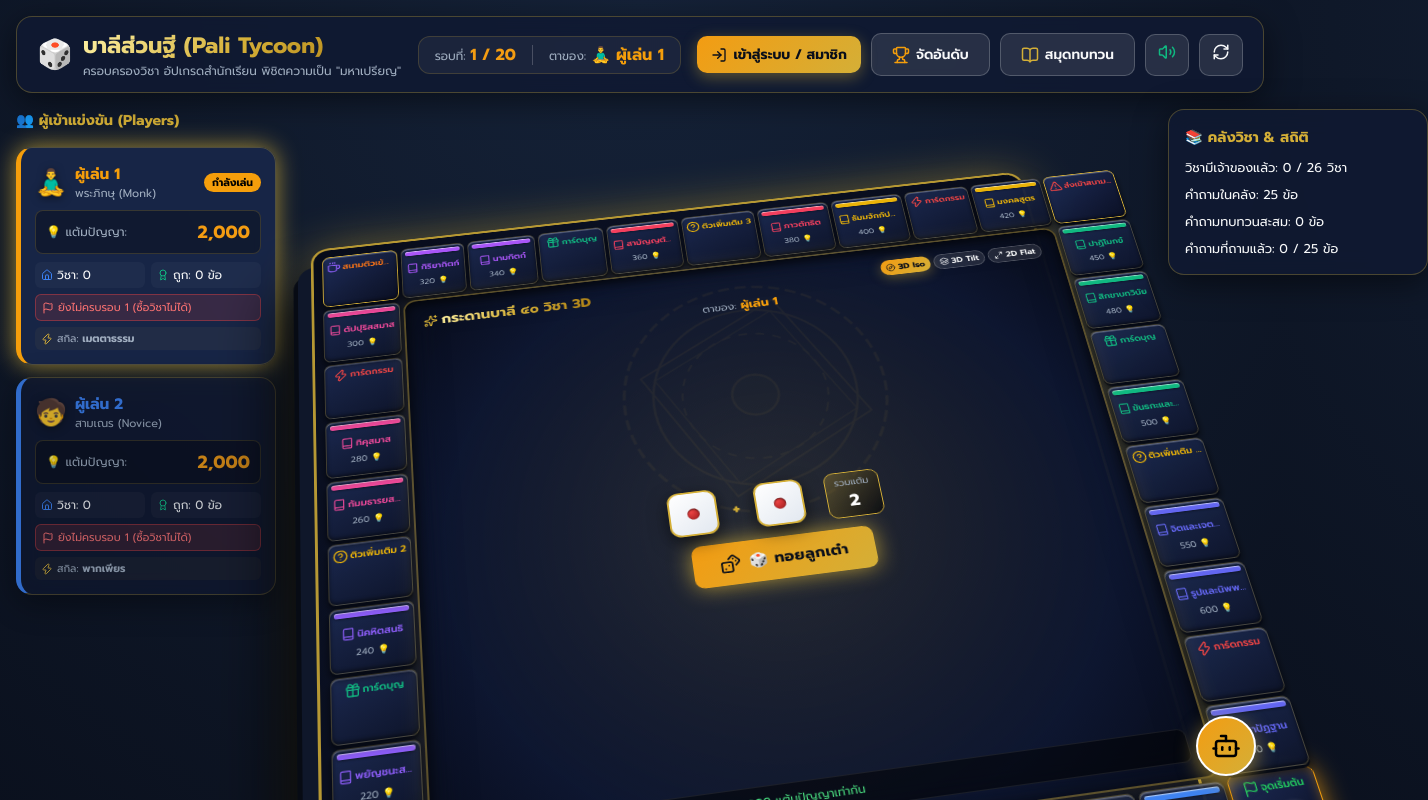
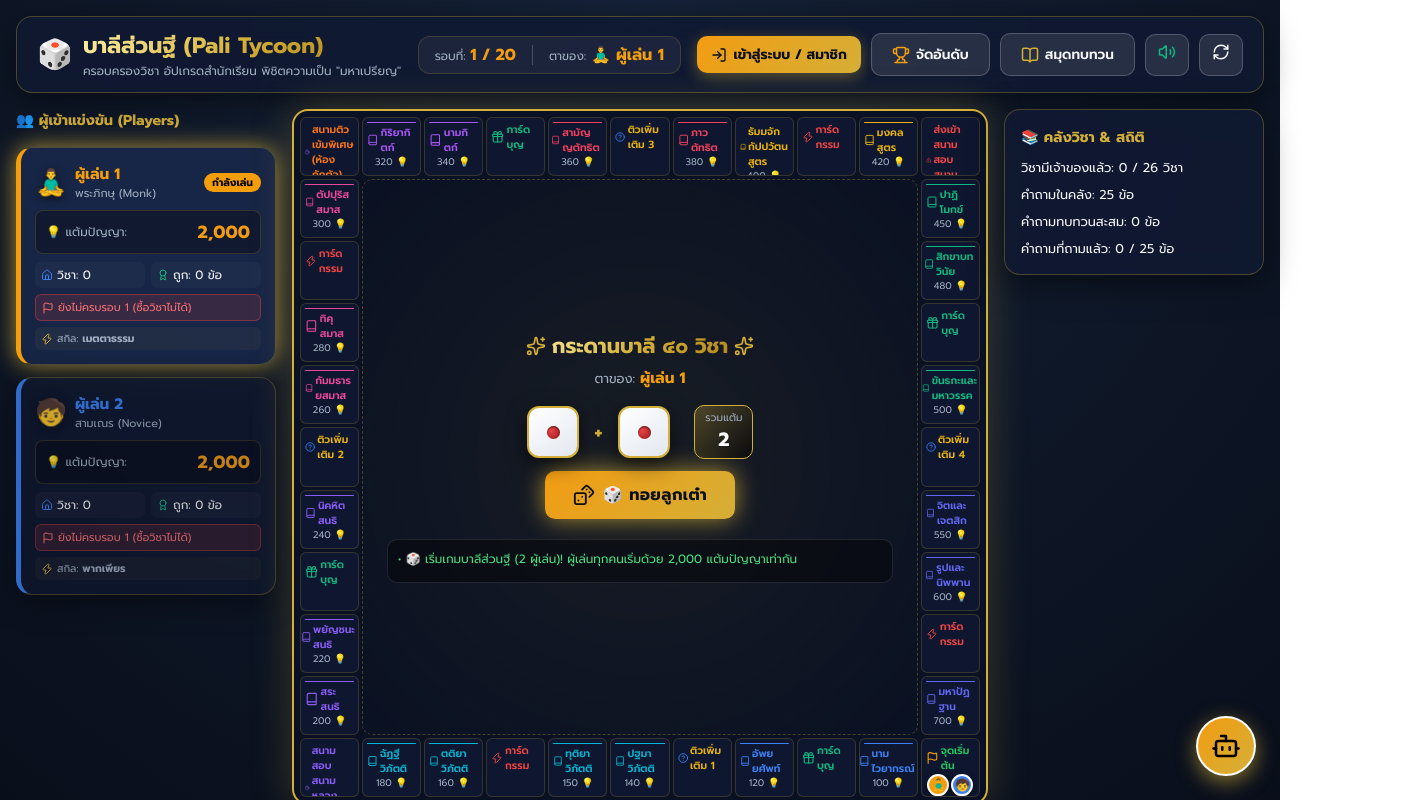
Before and after one commit to purinut357159-droid/pali, a React (Vite) app: page / in a window 1280 px wide. Both pictures are taken after a click on the button "เริ่มการแข่งขันบาลี". Shown: the top 800 px of the page, 1428 px wide, since content can reach past the window. Built offline with nearby package versions, Linux system fonts and the light colour scheme.

Commit message:
Revert board visuals back to original clean flat design

```diff
--- a/src/components/Board.tsx
+++ b/src/components/Board.tsx
@@ -1,4 +1,4 @@
-import React, { useState } from 'react';
+import React from 'react';
 import type { BoardTile, Player, GameLog } from '../types/game';
 import { DiceRoller } from './DiceRoller';
 import { checkPropertyCombo } from '../utils/comboEngine';
@@ -12,9 +12,6 @@ import {
   Sparkles,
   Zap,
   AlertTriangle,
-  Layers,
-  Maximize2,
-  Compass,
 } from 'lucide-react';
 
 interface Props {
@@ -29,8 +26,6 @@ interface Props {
   logs: GameLog[];
 }
 
-type ViewMode = '3d-iso' | '3d-tilt' | '2d';
-
 export const Board: React.FC<Props> = ({
   tiles,
   players,
@@ -42,20 +37,18 @@ export const Board: React.FC<Props> = ({
   dice,
   logs,
 }) => {
-  const [viewMode, setViewMode] = useState<ViewMode>('3d-iso');
-
   const getTileIcon = (tile: BoardTile) => {
     switch (tile.type) {
       case 'start':
-        return <Flag size={16} color="#22c55e" />;
+        return <Flag size={16} color="#f59e0b" />;
       case 'boon':
         return <Gift size={16} color="#10b981" />;
       case 'karma':
         return <Zap size={16} color="#ef4444" />;
       case 'quiz':
-        return <HelpCircle size={16} color="#eab308" />;
+        return <HelpCircle size={16} color="#3b82f6" />;
       case 'exam':
-        return <Award size={16} color="#f97316" />;
+        return <Award size={16} color="#ec4899" />;
       case 'rest':
         return <Coffee size={16} color="#8b5cf6" />;
       case 'goto_jail':
@@ -78,94 +71,22 @@ export const Board: React.FC<Props> = ({
     }
   };
 
-  const getBuildingVisual = (level: number = 0, owner: Player) => {
-    switch (level) {
-      case 1:
   return (
-          <div
-            className="tile-3d-building-badge"
-            style={{ background: `linear-gradient(135deg, ${owner.color}, #b45309)`, color: '#fff' }}
-            title="🛖 กุฏิเรียน (Level 1)"
-          >
-            <span>🛖</span> {owner.name.substring(0, 3)}
-          </div>
-        );
-      case 2:
-        return (
-          <div
-            className="tile-3d-building-badge"
-            style={{ background: `linear-gradient(135deg, ${owner.color}, #0284c7)`, color: '#fff' }}
-            title="🏛️ ศาลาการเปรียญ (Level 2)"
-          >
-            <span>🏛️</span> {owner.name.substring(0, 3)}
-          </div>
-        );
-      case 3:
-        return (
-          <div
-            className="tile-3d-building-badge"
-            style={{ background: `linear-gradient(135deg, ${owner.color}, #d97706)`, color: '#fff' }}
-            title="🏯 พระมหาเจดีย์ (Level 3)"
-          >
-            <span>🏯</span> {owner.name.substring(0, 3)}
-          </div>
-        );
-      case 4:
-        return (
-          <div
-            className="tile-3d-building-badge"
-            style={{ background: `linear-gradient(135deg, #fbbf24, #ef4444)`, color: '#000', border: '1px solid #ffd700' }}
-            title="👑 สำนักเรียนหลวง (Level 4 สูงสุด)"
-          >
-            <span>👑</span> {owner.name.substring(0, 3)}
-          </div>
-        );
-      default:
-        return (
-          <div
-            className="tile-3d-building-badge"
-            style={{ background: owner.color, color: '#000' }}
-            title={`📜 เจ้าของ: ${owner.name}`}
-          >
-            <span>📜</span> {owner.name.substring(0, 4)}
-          </div>
-        );
-    }
-  };
-
-  const viewClass =
-    viewMode === '3d-iso'
-      ? 'board-view-3d-iso'
-      : viewMode === '3d-tilt'
-      ? 'board-view-3d-tilt'
-      : 'board-view-2d';
-
-  return (
-    <div className="board-3d-wrapper">
-      <div className={`board-container ${viewClass}`}>
+    <div className="board-container">
       {tiles.map((tile) => {
         const playersOnTile = players.filter((p) => p.position === tile.id);
-          const isCurrentPlayerHere = currentTurnPlayer.position === tile.id;
         const owner = players.find((p) => p.id === tile.ownerId);
         const combo = owner ? checkPropertyCombo(tiles, tile, owner.id) : null;
-          const isCorner = tile.id === 0 || tile.id === 10 || tile.id === 20 || tile.id === 30;
 
         return (
           <div
             key={tile.id}
-              className={`board-tile ${isCurrentPlayerHere ? 'board-tile-active-player' : ''}`}
+            className="board-tile"
             style={{
               ...getTilePositionStyle(tile.id),
-                borderColor: isCurrentPlayerHere
-                  ? '#f59e0b'
-                  : owner
-                  ? owner.color
-                  : isCorner
-                  ? 'var(--primary-gold)'
-                  : 'rgba(212, 175, 55, 0.25)',
-                background: isCorner
-                  ? 'linear-gradient(145deg, rgba(30, 45, 90, 0.95), rgba(10, 15, 35, 0.98))'
-                  : undefined,
+              borderColor: owner ? owner.color : 'rgba(212, 175, 55, 0.2)',
+              position: 'relative',
+              boxShadow: combo?.hasCombo ? '0 0 10px rgba(245, 158, 11, 0.4)' : undefined,
             }}
             onClick={() => onTileClick(tile)}
           >
@@ -180,10 +101,10 @@ export const Board: React.FC<Props> = ({
                   color: '#fff',
                   fontSize: '0.52rem',
                   fontWeight: 800,
-                    padding: '1px 4px',
+                  padding: '1px 3px',
                   borderRadius: '4px',
-                    boxShadow: '0 0 6px rgba(245, 158, 11, 0.9)',
-                    zIndex: 10,
+                  boxShadow: '0 0 5px rgba(245, 158, 11, 0.8)',
+                  zIndex: 2,
                 }}
                 title={`🔥 คอมโบ x${combo.multiplier}: ${combo.reasons.join(' และ ')}`}
               >
@@ -198,9 +119,9 @@ export const Board: React.FC<Props> = ({
               />
             )}
 
-              <div style={{ display: 'flex', alignItems: 'center', gap: '2px', fontWeight: 600, marginTop: '2px' }}>
+            <div style={{ display: 'flex', alignItems: 'center', gap: '2px', fontWeight: 600 }}>
               {getTileIcon(tile)}
-                <span style={{ color: tile.color || '#fff', fontSize: '0.65rem', whiteSpace: 'nowrap', overflow: 'hidden', textOverflow: 'ellipsis', maxWidth: '58px' }}>
+              <span style={{ color: tile.color || '#fff', fontSize: '0.65rem' }}>
                 {tile.name}
               </span>
             </div>
@@ -211,20 +132,31 @@ export const Board: React.FC<Props> = ({
               </div>
             )}
 
-              {owner && getBuildingVisual(tile.upgradeLevel, owner)}
+            {owner && (
+              <div
+                style={{
+                  fontSize: '0.55rem',
+                  background: owner.color,
+                  color: '#000',
+                  padding: '1px 4px',
+                  borderRadius: '4px',
+                  fontWeight: 700,
+                  marginTop: '1px',
+                }}
+              >
+                {owner.name.substring(0, 4)} {tile.upgradeLevel ? `★${tile.upgradeLevel}` : ''}
+              </div>
+            )}
 
-              {/* 3D Player Tokens on Pedestals */}
             <div className="tile-tokens">
               {playersOnTile.map((p) => (
-                  <div key={p.id} className="player-token-pedestal">
                 <div
+                  key={p.id}
                   className={`player-token ${p.id === movingPlayerId ? 'jumping-token' : 'bounce-token'}`}
-                      style={{ backgroundColor: p.color, borderColor: '#ffffff' }}
-                      title={`${p.name} (💡 ${p.wisdomPoints} แต้ม)`}
+                  style={{ backgroundColor: p.color }}
+                  title={p.name}
                 >
                   {p.character.avatar}
-                    </div>
-                    <div className="player-token-shadow" />
                 </div>
               ))}
             </div>
@@ -232,67 +164,20 @@ export const Board: React.FC<Props> = ({
         );
       })}
 
-        {/* 3D Sunken Center Battle Arena */}
       <div className="board-center">
-          {/* Rotating Sacred Mandala Background Watermark */}
-          <svg className="board-center-mandala" viewBox="0 0 100 100" fill="none" stroke="currentColor">
-            <circle cx="50" cy="50" r="45" stroke="#d4af37" strokeWidth="1" strokeDasharray="4 2" />
-            <circle cx="50" cy="50" r="35" stroke="#d4af37" strokeWidth="0.8" />
-            <circle cx="50" cy="50" r="25" stroke="#d4af37" strokeWidth="0.6" strokeDasharray="3 3" />
-            <polygon points="50,10 90,50 50,90 10,50" stroke="#d4af37" strokeWidth="0.6" />
-            <polygon points="50,15 85,50 50,85 15,50" stroke="#d4af37" strokeWidth="0.4" />
-            <circle cx="50" cy="50" r="8" fill="rgba(212,175,55,0.2)" stroke="#d4af37" strokeWidth="0.8" />
-          </svg>
-
-          {/* Header & 3D Perspective Controls */}
-          <div style={{ width: '100%', display: 'flex', flexDirection: 'column', alignItems: 'center', zIndex: 10 }}>
-            <div style={{ display: 'flex', alignItems: 'center', justifyContent: 'space-between', width: '100%', marginBottom: '4px' }}>
-              <div style={{ display: 'flex', alignItems: 'center', gap: '4px' }}>
-                <Sparkles size={16} color="var(--primary-gold)" />
-                <span className="gold-gradient-text" style={{ fontSize: '1.05rem', fontWeight: 800 }}>
-                  กระดานบาลี ๔๐ วิชา 3D
-                </span>
-              </div>
-
-              {/* 3D View Angle Switchers */}
-              <div style={{ display: 'flex', gap: '4px' }}>
-                <button
-                  onClick={() => setViewMode('3d-iso')}
-                  className={viewMode === '3d-iso' ? 'gold-button' : 'secondary-button'}
-                  style={{ padding: '2px 6px', fontSize: '0.65rem', display: 'flex', alignItems: 'center', gap: '3px' }}
-                  title="มุมมอง 3D ไอโซเมตริก"
-                >
-                  <Compass size={11} />
-                  3D Iso
-                </button>
-                <button
-                  onClick={() => setViewMode('3d-tilt')}
-                  className={viewMode === '3d-tilt' ? 'gold-button' : 'secondary-button'}
-                  style={{ padding: '2px 6px', fontSize: '0.65rem', display: 'flex', alignItems: 'center', gap: '3px' }}
-                  title="มุมมอง 3D เอียงหน้าตรง"
-                >
-                  <Layers size={11} />
-                  3D Tilt
-                </button>
-                <button
-                  onClick={() => setViewMode('2d')}
-                  className={viewMode === '2d' ? 'gold-button' : 'secondary-button'}
-                  style={{ padding: '2px 6px', fontSize: '0.65rem', display: 'flex', alignItems: 'center', gap: '3px' }}
-                  title="มุมมอง 2D ระนาบตรง"
-                >
-                  <Maximize2 size={11} />
-                  2D Flat
-                </button>
-              </div>
-            </div>
-
-            <p style={{ fontSize: '0.78rem', color: 'var(--text-muted)', margin: '0 0 6px 0' }}>
-              ตาของ: <strong style={{ color: currentTurnPlayer.color, fontSize: '0.9rem' }}>{currentTurnPlayer.name}</strong> {currentTurnPlayer.isAi && '(AI)'}
+        <div style={{ textAlign: 'center', marginBottom: '16px' }}>
+          <h2 className="gold-gradient-text" style={{ fontSize: '1.3rem', marginBottom: '4px', display: 'flex', alignItems: 'center', justifyContent: 'center', gap: '6px' }}>
+            <Sparkles size={20} color="var(--primary-gold)" />
+            กระดานบาลี ๔๐ วิชา
+            <Sparkles size={20} color="var(--primary-gold)" />
+          </h2>
+          <p style={{ fontSize: '0.82rem', color: 'var(--text-muted)' }}>
+            ตาของ: <strong style={{ color: currentTurnPlayer.color, fontSize: '0.95rem' }}>{currentTurnPlayer.name}</strong> {currentTurnPlayer.isAi && '(AI)'}
           </p>
         </div>
 
-          {/* 3D Tumbling Rolling Dice Stage */}
-          <div style={{ margin: '4px 0', zIndex: 10 }}>
+        {/* 3D Tumbling Rolling Dice Component */}
+        <div style={{ marginBottom: '20px' }}>
           <DiceRoller
             dice={dice}
             isDiceRolled={isDiceRolled}
@@ -306,21 +191,20 @@ export const Board: React.FC<Props> = ({
         <div
           style={{
             width: '100%',
-              maxHeight: '90px',
+            maxHeight: '120px',
             overflowY: 'auto',
-              background: 'rgba(0,0,0,0.5)',
-              border: '1px solid rgba(255,255,255,0.08)',
-              borderRadius: '8px',
-              padding: '6px 10px',
-              fontSize: '0.72rem',
-              zIndex: 10,
+            background: 'rgba(0,0,0,0.4)',
+            border: '1px solid rgba(255,255,255,0.1)',
+            borderRadius: '10px',
+            padding: '10px',
+            fontSize: '0.75rem',
           }}
         >
-            {logs.slice(0, 6).map((log) => (
+          {logs.slice(0, 8).map((log) => (
             <div
               key={log.id}
               style={{
-                  marginBottom: '2px',
+                marginBottom: '4px',
                 color:
                   log.type === 'success'
                     ? '#4ade80'
@@ -337,6 +221,5 @@ export const Board: React.FC<Props> = ({
         </div>
       </div>
     </div>
-    </div>
   );
 };
--- a/src/index.css
+++ b/src/index.css
@@ -176,74 +176,28 @@ body {
   padding: 16px;
 }
 
-/* 3D Board Stage & Perspective Styling */
-.board-3d-wrapper {
-  perspective: 1400px;
-  perspective-origin: 50% 50%;
-  width: 100%;
-  max-width: 860px;
-  margin: 0 auto;
-  padding: 10px;
-  display: flex;
-  justify-content: center;
-  align-items: center;
-}
-
+/* Board Styling */
 .board-container {
   display: grid;
   grid-template-columns: repeat(11, 1fr);
   grid-template-rows: repeat(11, 1fr);
-  gap: 4px;
+  gap: 3px;
   width: 100%;
-  max-width: 840px;
+  max-width: 820px;
   aspect-ratio: 1 / 1;
-  background: radial-gradient(circle at center, rgba(16, 26, 54, 0.98) 0%, rgba(6, 10, 24, 0.99) 100%);
-  padding: 10px;
-  border-radius: 20px;
-  border: 3px solid rgba(212, 175, 55, 0.85);
-  box-shadow:
-    0 1px 0 #1e293b,
-    0 3px 0 #0f172a,
-    0 6px 0 #090d16,
-    0 10px 0 #05080f,
-    0 15px 0 #020408,
-    0 25px 50px rgba(0, 0, 0, 0.9),
-    0 0 45px rgba(212, 175, 55, 0.35),
-    inset 0 2px 4px rgba(255, 255, 255, 0.15),
-    inset 0 -4px 10px rgba(0, 0, 0, 0.8);
+  margin: 0 auto;
+  background: rgba(10, 17, 35, 0.95);
+  padding: 6px;
+  border-radius: var(--radius-lg);
+  border: 2px solid var(--primary-gold);
+  box-shadow: 0 0 40px rgba(212, 175, 55, 0.25);
   position: relative;
-  transform-style: preserve-3d;
-  transition: transform 0.6s cubic-bezier(0.2, 0.8, 0.2, 1), box-shadow 0.6s ease;
 }
 
-/* 3D Perspective Preset Classes */
-.board-view-3d-iso {
-  transform: rotateX(26deg) rotateZ(-8deg) translateY(-14px) scale(0.96);
-  box-shadow:
-    -15px 25px 0 #0f172a,
-    -20px 35px 0 #070b14,
-    -30px 55px 70px rgba(0, 0, 0, 0.95),
-    0 0 60px rgba(212, 175, 55, 0.45);
-}
-
-.board-view-3d-tilt {
-  transform: rotateX(24deg) translateY(-10px) scale(0.98);
-  box-shadow:
-    0 12px 0 #0f172a,
-    0 20px 0 #070b14,
-    0 35px 60px rgba(0, 0, 0, 0.95),
-    0 0 50px rgba(212, 175, 55, 0.4);
-}
-
-.board-view-2d {
-  transform: rotateX(0deg) rotateZ(0deg) translateY(0) scale(1);
-}
-
-/* 3D Elevated Tile Block */
 .board-tile {
-  background: linear-gradient(155deg, rgba(28, 42, 82, 0.92) 0%, rgba(13, 20, 42, 0.98) 100%);
-  border: 1px solid rgba(212, 175, 55, 0.3);
-  border-radius: 8px;
+  background: var(--bg-card);
+  border: 1px solid rgba(212, 175, 55, 0.2);
+  border-radius: 6px;
   padding: 4px;
   display: flex;
   flex-direction: column;
@@ -251,148 +205,58 @@ body {
   justify-content: space-between;
   font-size: 0.68rem;
   cursor: pointer;
-  transition: all 0.22s cubic-bezier(0.34, 1.56, 0.64, 1);
-  position: relative;
-  overflow: visible;
-  box-shadow:
-    inset 0 1.5px 0.5px rgba(255, 255, 255, 0.3),
-    inset 0 -2px 4px rgba(0, 0, 0, 0.5),
-    0 3px 0 #050914,
-    0 5px 8px rgba(0, 0, 0, 0.6);
-  transform: translateZ(0);
-}
-
-.board-tile:hover {
-  transform: translateY(-8px) translateZ(20px) scale(1.06);
-  z-index: 40 !important;
-  border-color: var(--primary-gold);
-  box-shadow:
-    inset 0 2px 1px rgba(255, 255, 255, 0.5),
-    0 8px 0 #050914,
-    0 14px 25px rgba(212, 175, 55, 0.6),
-    0 0 20px rgba(245, 158, 11, 0.8);
-}
-
-.board-tile-active-player {
-  border-color: #f59e0b !important;
-  box-shadow:
-    inset 0 0 12px rgba(245, 158, 11, 0.4),
-    0 4px 0 #b45309,
-    0 0 25px rgba(245, 158, 11, 0.7) !important;
-  animation: tileGlowPulse 1.8s infinite ease-in-out;
-}
-
-@keyframes tileGlowPulse {
-  0%, 100% { transform: translateY(0); }
-  50% { transform: translateY(-3px); }
-}
-
-/* 3D Category Header Bar */
-.board-tile-category-bar {
-  width: 100%;
-  height: 6px;
-  border-radius: 4px;
-  margin-bottom: 2px;
-  box-shadow:
-    inset 0 1px 1px rgba(255, 255, 255, 0.6),
-    0 1px 3px rgba(0, 0, 0, 0.4);
-}
-
-/* 3D Buildings on Properties */
-.tile-3d-building-badge {
-  display: flex;
-  align-items: center;
-  gap: 2px;
-  padding: 1px 5px;
-  border-radius: 6px;
-  font-size: 0.55rem;
-  font-weight: 800;
-  box-shadow: 0 2px 4px rgba(0,0,0,0.5), inset 0 1px 0 rgba(255,255,255,0.4);
-  border: 1px solid rgba(255,255,255,0.3);
-  text-shadow: 0 1px 2px rgba(0,0,0,0.8);
-  margin-top: 1px;
-}
-
-/* 3D Sunken Center Arena */
-.board-center {
-  grid-column: 2 / 11;
-  grid-row: 2 / 11;
-  background:
-    radial-gradient(circle at center, rgba(212, 175, 55, 0.12) 0%, rgba(13, 22, 48, 0.95) 70%, rgba(6, 10, 24, 0.99) 100%);
-  border-radius: 14px;
-  border: 2px solid rgba(212, 175, 55, 0.4);
-  box-shadow:
-    inset 0 4px 15px rgba(0, 0, 0, 0.8),
-    inset 0 0 40px rgba(10, 17, 35, 0.9),
-    0 0 25px rgba(212, 175, 55, 0.15);
-  display: flex;
-  flex-direction: column;
-  align-items: center;
-  justify-content: space-between;
-  padding: 16px 20px;
+  transition: all 0.2s ease;
   position: relative;
   overflow: hidden;
 }
 
-/* Rotating Sacred Mandala Watermark */
-.board-center-mandala {
-  position: absolute;
-  width: 320px;
-  height: 320px;
-  opacity: 0.06;
-  pointer-events: none;
-  animation: rotateMandala 60s linear infinite;
+.board-tile:hover {
+  transform: scale(1.05);
+  z-index: 10;
+  border-color: var(--primary-gold);
+  box-shadow: 0 4px 15px rgba(212, 175, 55, 0.4);
 }
 
-@keyframes rotateMandala {
-  from { transform: rotate(0deg); }
-  to { transform: rotate(360deg); }
+.board-tile-category-bar {
+  width: 100%;
+  height: 6px;
+  border-radius: 3px;
+  margin-bottom: 2px;
 }
 
-/* 3D Floating Player Token on Pedestal */
-.player-token-pedestal {
-  position: relative;
+.board-center {
+  grid-column: 2 / 11;
+  grid-row: 2 / 11;
+  background: radial-gradient(circle at center, rgba(212, 175, 55, 0.08) 0%, rgba(10, 17, 35, 0.95) 100%);
+  border-radius: var(--radius-md);
+  border: 1px dashed var(--border-gold);
   display: flex;
   flex-direction: column;
   align-items: center;
+  justify-content: center;
+  padding: 24px;
+  position: relative;
 }
 
 .player-token {
-  width: 24px;
-  height: 24px;
+  width: 22px;
+  height: 22px;
   border-radius: 50%;
   display: flex;
   align-items: center;
   justify-content: center;
-  font-size: 0.82rem;
+  font-size: 0.75rem;
+  box-shadow: 0 2px 6px rgba(0, 0, 0, 0.6);
   border: 2px solid #ffffff;
-  box-shadow:
-    0 3px 6px rgba(0, 0, 0, 0.7),
-    0 0 8px currentColor,
-    inset 0 2px 2px rgba(255, 255, 255, 0.6);
-  position: relative;
-  z-index: 2;
   transition: all 0.2s cubic-bezier(0.34, 1.56, 0.64, 1);
-}
-
-.player-token-shadow {
-  width: 18px;
-  height: 6px;
-  background: rgba(0, 0, 0, 0.6);
-  border-radius: 50%;
-  filter: blur(1.5px);
-  margin-top: -3px;
-  transition: all 0.2s;
 }
 
 .tile-tokens {
   display: flex;
   flex-wrap: wrap;
-  gap: 3px;
+  gap: 2px;
   justify-content: center;
-  align-items: center;
   margin-top: 2px;
-  z-index: 10;
 }
 
 /* 3D Rolling Tumbling Dice Animations */
```
Lines whose indentation alone changed are shown as unchanged.
